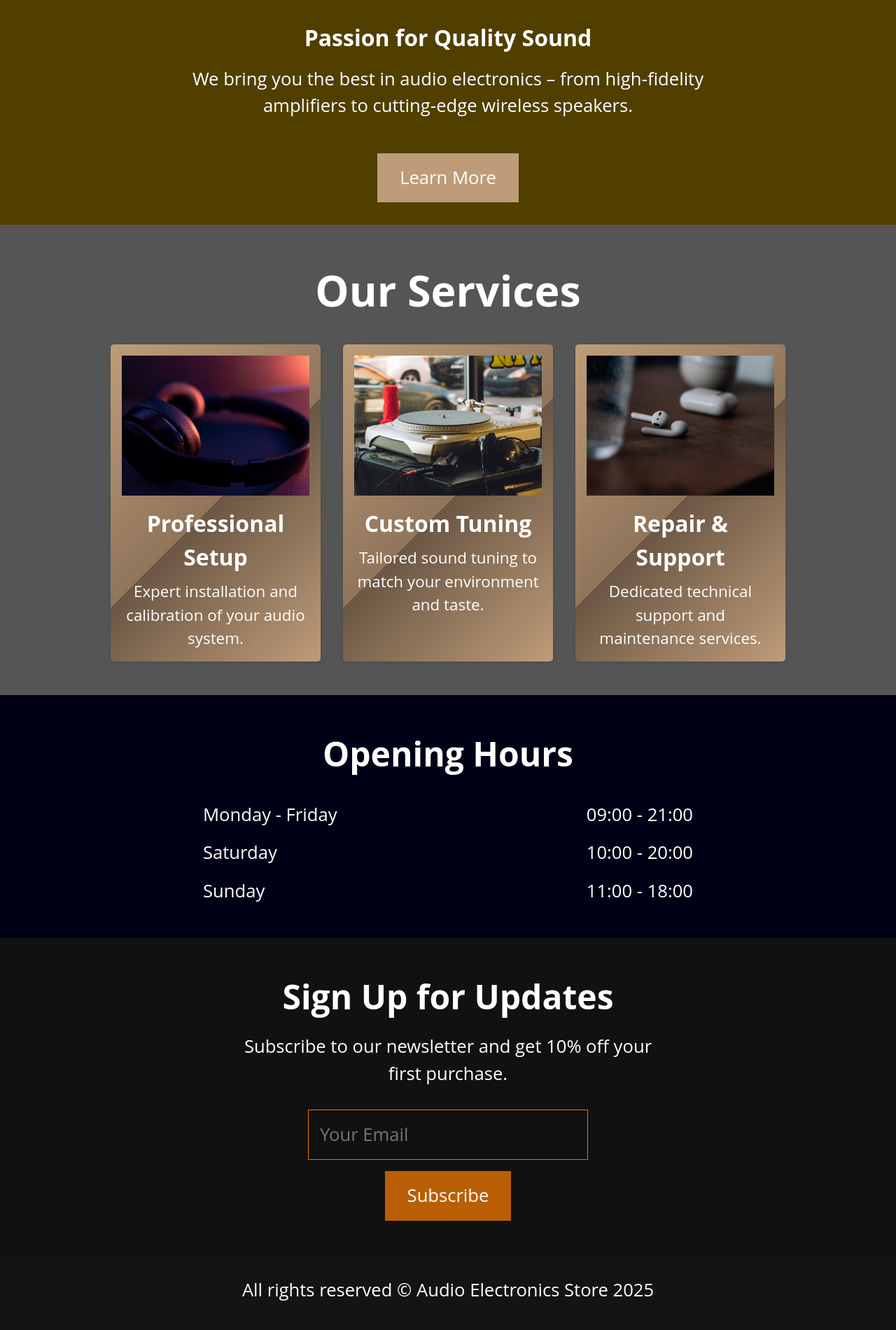
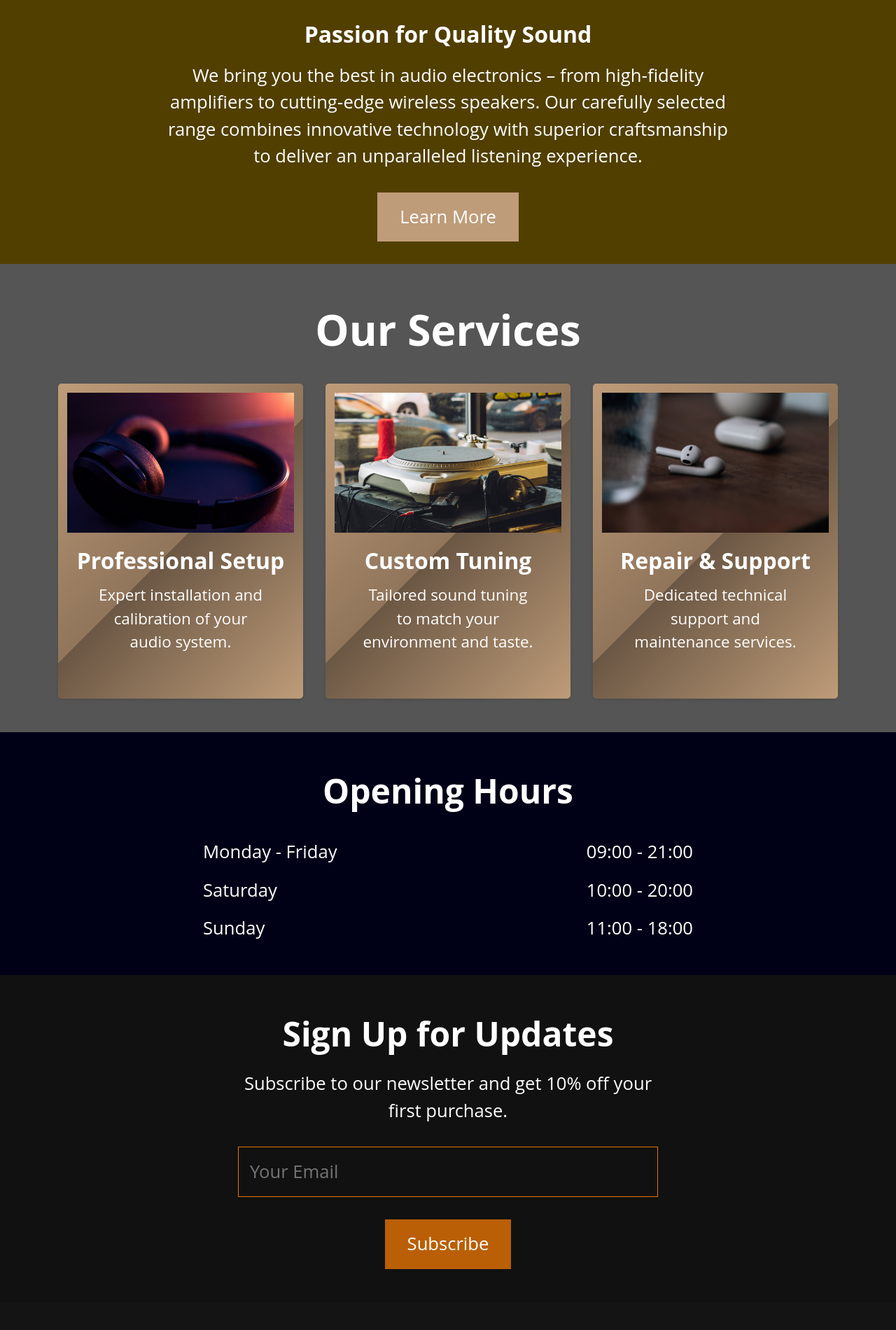
Before and after one commit to PiotrSmola/Audio-Electronics-Store, a Vue app: page / in a window 1280 px wide. Shown: the part 1506-3406 px from the top of the page at 70% size. Built offline with nearby package versions, Linux system fonts and the light colour scheme.

Commit message:
Improved font size on home page; fixed icons in footer

```diff
--- a/src/components/FooterComponent.vue
+++ b/src/components/FooterComponent.vue
@@ -6,9 +6,9 @@
         <span class="footer__date">{{ currentYear }}</span>
       </p>
       <div class="footer__icons">
-        <a href="#" class="footer__icon"><i class="fa-brands fa-facebook-f"></i></a>
-        <a href="#" class="footer__icon"><i class="fa-brands fa-instagram"></i></a>
-        <a href="#" class="footer__icon"><i class="fa-brands fa-twitter"></i></a>
+        <a href="#" class="footer__icon"><v-icon>mdi-facebook</v-icon></a>
+        <a href="#" class="footer__icon"><v-icon>mdi-instagram</v-icon></a>
+        <a href="#" class="footer__icon"><v-icon>mdi-twitter</v-icon></a>
       </div>
     </div>
   </footer>
@@ -32,6 +32,7 @@ export default {
   background-color: #141414;
   color: #fff;
   padding: 2rem 0;
+  font-size: 1.5rem;
   .footer__body {
     display: flex;
     flex-direction: column;
@@ -43,10 +44,10 @@ export default {
     gap: 1rem;
     a {
       color: #fff;
-      font-size: 2rem;
+      font-size: 1.5rem;
       transition: color 0.3s;
       &:hover {
-        color: #be9c79;
+        color: #4c018e;
       }
     }
   }
--- a/src/views/Home/Home.scss
+++ b/src/views/Home/Home.scss
@@ -50,7 +50,7 @@
   text-align: center;
   &__heading {
     font-size: 3.8rem;
-    margin-bottom: 2rem;
+    margin-bottom: 1.7rem;
   }
   &__body {
     display: flex;
@@ -73,7 +73,6 @@
     max-width: 800px;
   }
   &__btn {
-    margin-top: 1rem;
     padding: 1rem 2rem;
     background-color: #be9c79;
     color: #fff;
@@ -106,9 +105,10 @@
   }
   &__item {
     background: #fff;
-    padding: 1rem;
+    padding: 0.8rem;
     border-radius: 5px;
-    width: 300px;
+    width: 350px;
+    height: 450px;
     background: linear-gradient(135deg, #be9c79 0%, #90755b 50%, #6b5744 50%, #be9c79 100%);
     box-shadow: 0 2px 5px rgba(0, 0, 0, 0.1);
     transition: transform 0.3s;
@@ -128,6 +128,7 @@
   }
   &__text {
     font-size: 1.4rem;
+    padding: 0 2.5rem;
   }
 }
 
@@ -187,11 +188,10 @@
     display: flex;
     flex-direction: column;
     align-items: center;
-    gap: 1rem;
+    gap: 2rem;
   }
   &__input {
     width: 100%;
-    max-width: 400px;
     padding: 1rem;
     font-size: 1.6rem;
     border: 1px solid #e77300;
--- a/src/views/Home/HomeView.vue
+++ b/src/views/Home/HomeView.vue
@@ -23,7 +23,9 @@
               <h3 class="about__title">Passion for Quality Sound</h3>
               <p class="about__text">
                 We bring you the best in audio electronics – from high‑fidelity amplifiers to
-                cutting‑edge wireless speakers.
+                cutting‑edge wireless speakers. Our carefully selected range combines innovative
+                technology with superior craftsmanship to deliver an unparalleled listening
+                experience.
               </p>
             </div>
             <a class="about__btn" href="about.html">Learn More</a>
```
